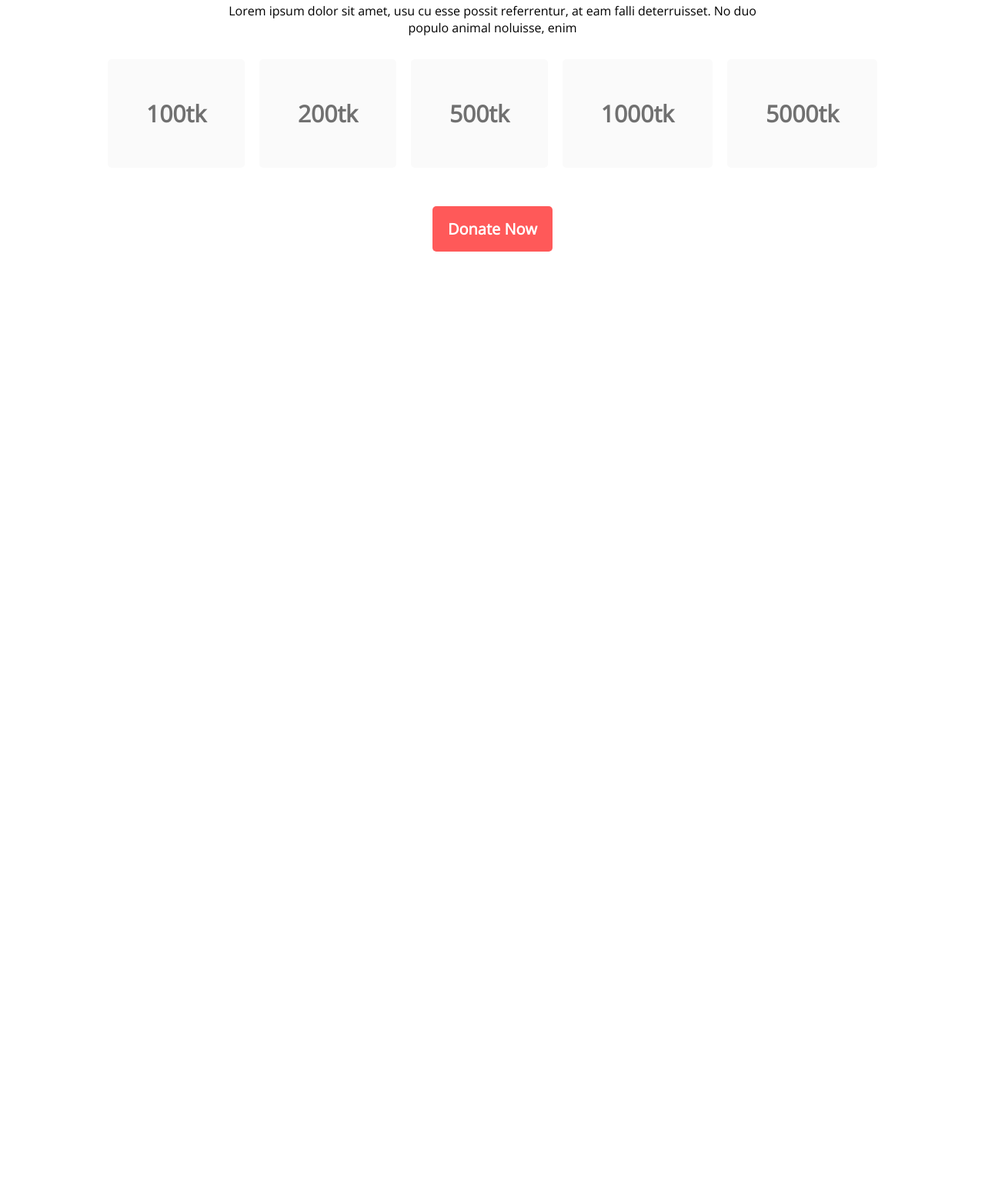
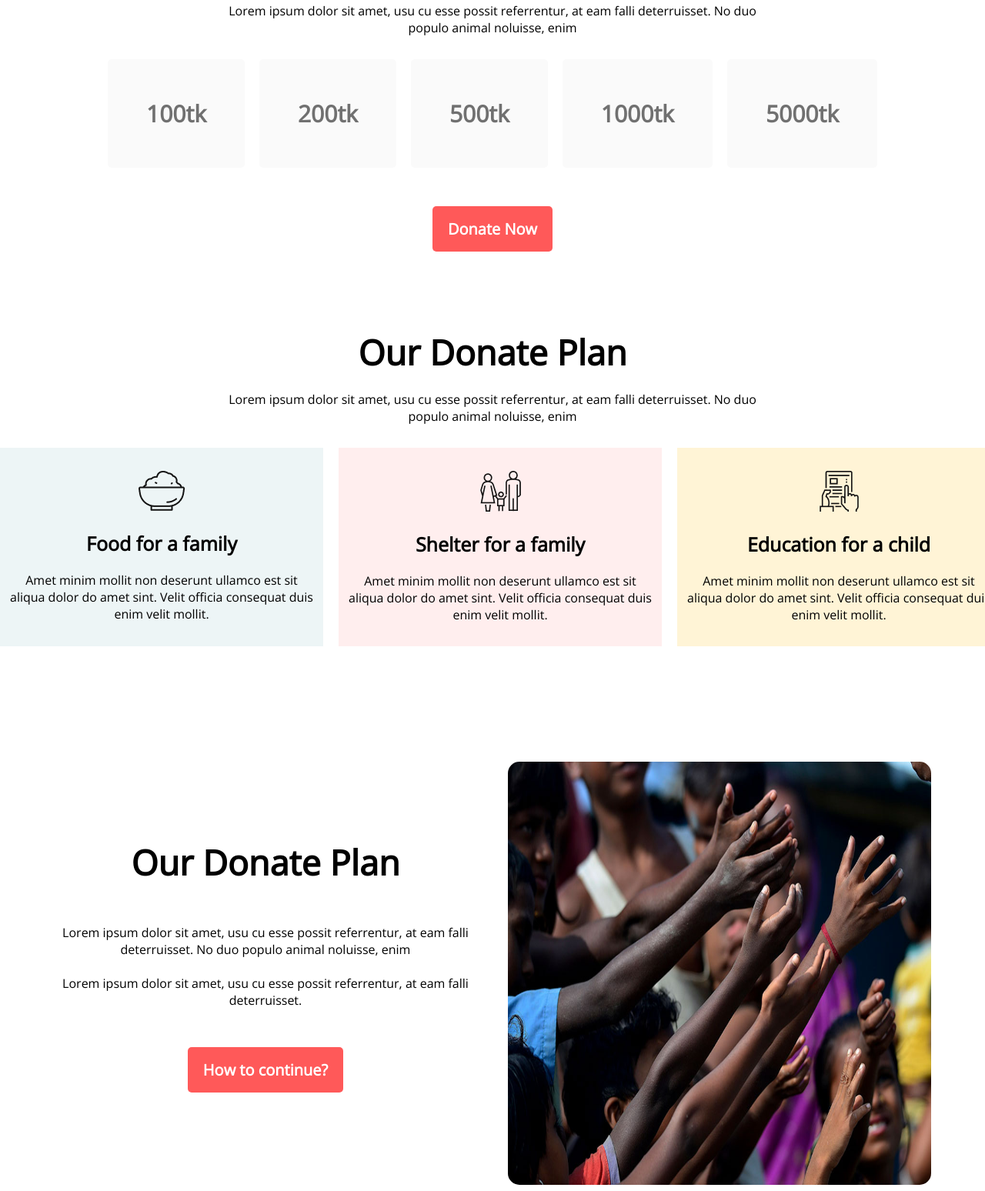
Before and after one commit to alif-js/donate-today-test-lp, a plain HTML site: page index.html in a window 1280 px wide. Shown: the part 935-2483 px from the top of the page at 77% size. Before the commit the page ends 1262 px from the top, so only its background shows below. Drawn offline with nearby package versions, Linux system fonts and the light colour scheme.

Commit message:
Final commit

```diff
--- a/index.html
+++ b/index.html
@@ -33,11 +33,59 @@
             <button class="btn-primary">Donate Now</button>
         </section>
         <section class="donate-plan">
-
+            <h3 class="section-title">Our Donate Plan</h3>
+            <p class="section-description">Lorem ipsum dolor sit amet, usu cu esse possit referrentur, at eam falli deterruisset. No duo populo animal noluisse, enim</p>
+            <div class="reason-cards">
+                <div class="reason-cards-content-1">
+                    <img src="icons/food.png" alt="">
+                    <h4 class="reason-card-title">Food for a family</h4>
+                    <p class="reason-card-description">Amet minim mollit non deserunt ullamco est sit aliqua dolor do amet sint. Velit officia consequat duis enim velit mollit.</p>
+                </div>
+                <div class="reason-cards-content-2">
+                    <img src="icons/shelter.png" alt="">
+                    <h4 class="reason-card-title">Shelter for a family</h4>
+                    <p class="reason-card-description">Amet minim mollit non deserunt ullamco est sit aliqua dolor do amet sint. Velit officia consequat duis enim velit mollit.</p>
+                </div>
+                <div class="reason-cards-content-3">
+                    <img src="icons/Frame-1.png" alt="">
+                    <h4 class="reason-card-title">Education for a child</h4>
+                    <p class="reason-card-description">Amet minim mollit non deserunt ullamco est sit aliqua dolor do amet sint. Velit officia consequat duis enim velit mollit.</p>
+                </div>
+            </div>
+        </section>
+        <section class="info-section-1">
+            <div class="info-section-content">
+                <h3 class="info-section-title">Our Donate Plan</h3>
+                <p class="info-section-description">Lorem ipsum dolor sit amet, usu cu esse possit referrentur, at eam falli deterruisset. No duo populo animal noluisse, enim<br><br>Lorem ipsum dolor sit amet, usu cu esse possit referrentur, at eam falli deterruisset.</p>
+                <button class="btn-primary">How to continue?</button>
+            </div>
+            <div class="info-section-image">
+                <img src="images/donation13.jpg" alt="">
+            </div>
+        </section>
+        <section class="info-section-1">
+            <div class="info-section-image">
+                <img src="images/donation0.jpg" alt="">
+            </div>
+            <div class="info-section-content">
+                <h3 class="info-section-title">They need us to suvive</h3>
+                <p class="info-section-description">Lorem ipsum dolor sit amet, usu cu esse possit referrentur, at eam falli deterruisset. No duo populo animal noluisse, enim<br><br>Lorem ipsum dolor sit amet, usu cu esse possit referrentur, at eam falli deterruisset.</p>
+                <button class="btn-primary">How to continue?</button>
+            </div>
+        </section>
+        <section class="updates">
+            <h3 class="section-title">Get My Updates</h3>
+            <p class="section-description">Lorem ipsum dolor sit amet, usu cu esse possit referrentur, at eam falli deterruisset. No duo populo animal noluisse, enim</p>
+            <form action="">
+                <input type="email" id="email" name="email" placeholder="Email">
+                <label for="email"></label>
+                <input type="submit" value="Subscribe">
+            </form>
         </section>
     </main>
     <footer>
-
+        <small><p>All Rights Reserved.</p></small>
+        <small><p>alif-js</p></small>
     </footer>
 </body>
 </html>
--- a/styles.css
+++ b/styles.css
@@ -79,3 +79,105 @@
     border: solid;
     border-color: #FF5959;
 }
+
+/* donate plan section */
+
+.donate-plan{
+    text-align: center;
+    margin: 0 auto;
+    padding-top: 100px;
+}
+.reason-cards{
+    display: flex;
+    justify-content: space-between;
+    margin: 0 auto;
+    width: 1300px;
+    padding-bottom: 50px;
+}
+.reason-card-title{
+    font-size: 25px;
+    font-weight: bold;
+    margin: 20px 0;
+}
+.reason-cards-content-1{
+    background-color: #edf5f6;
+    width: 400px;
+    padding: 30px 10px;
+}
+.reason-cards-content-2{
+    background-color: #ffeeee;
+    width: 400px;
+    padding: 30px 10px;
+}
+.reason-cards-content-3{
+    background-color: #fff4d6;
+    width: 400px;
+    padding: 30px 10px;
+}
+
+/* info section */
+
+.info-section-1{
+    text-align: center;
+    margin: 0 auto;
+    padding: 100px 50px 0 50px;
+    display: flex;
+    justify-content: space-around;
+}
+.info-section-content{
+    max-width: 550px;
+    max-height: 550px;
+    padding-top: 100px;
+}
+.info-section-title{
+    font-weight: bold;
+    font-size: 45px;
+}
+.info-section-description{
+    margin-top: 50px;
+    margin-bottom: 50px;
+}
+.info-section-image>img{
+    width: 550px;
+    height: 550px;
+    border-radius: 15px;
+}
+
+/* updates section */
+
+.updates{
+    text-align: center;
+    margin: 0 auto;
+    padding-top: 100px;
+}
+form input[type=email]{
+    padding: 12px 20px;
+    margin: 8px 0;
+    background-color: #d9d9d9;
+    border-radius: 5px 0 0 5px;
+    border: none;
+  }
+form input[type=submit]{
+    padding: 12px 20px;
+    margin: 8px 0;
+    background-color: #ff5959;
+    border-radius: 0 5px 5px 0;
+    border: none;
+}
+form input[type=submit]:hover{
+    background-color: #FF8000;
+}
+
+/* footer section */
+
+footer{
+    max-height: 150px;
+    background-color: #707070;
+    margin-bottom: 0;
+    padding: 50px 0 50px 0;
+}
+footer p{
+    /* font-weight: bold; */
+    color: white;
+    text-align: center;
+}
```
